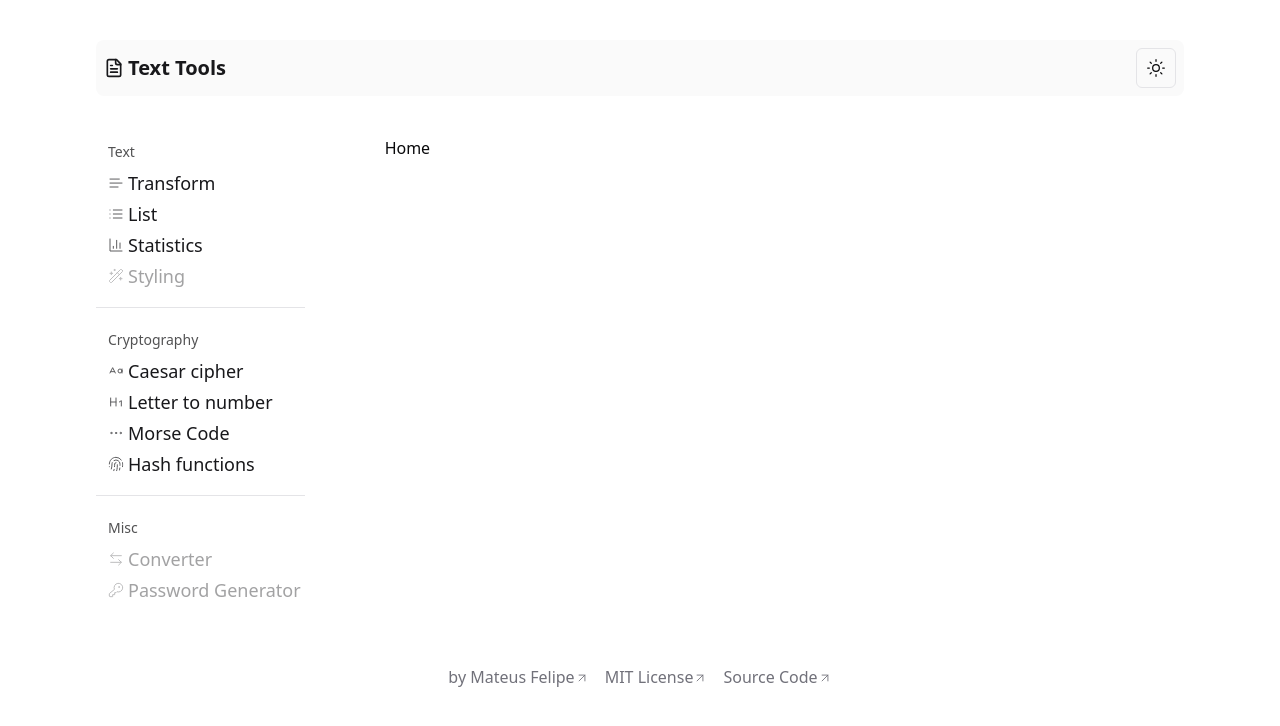
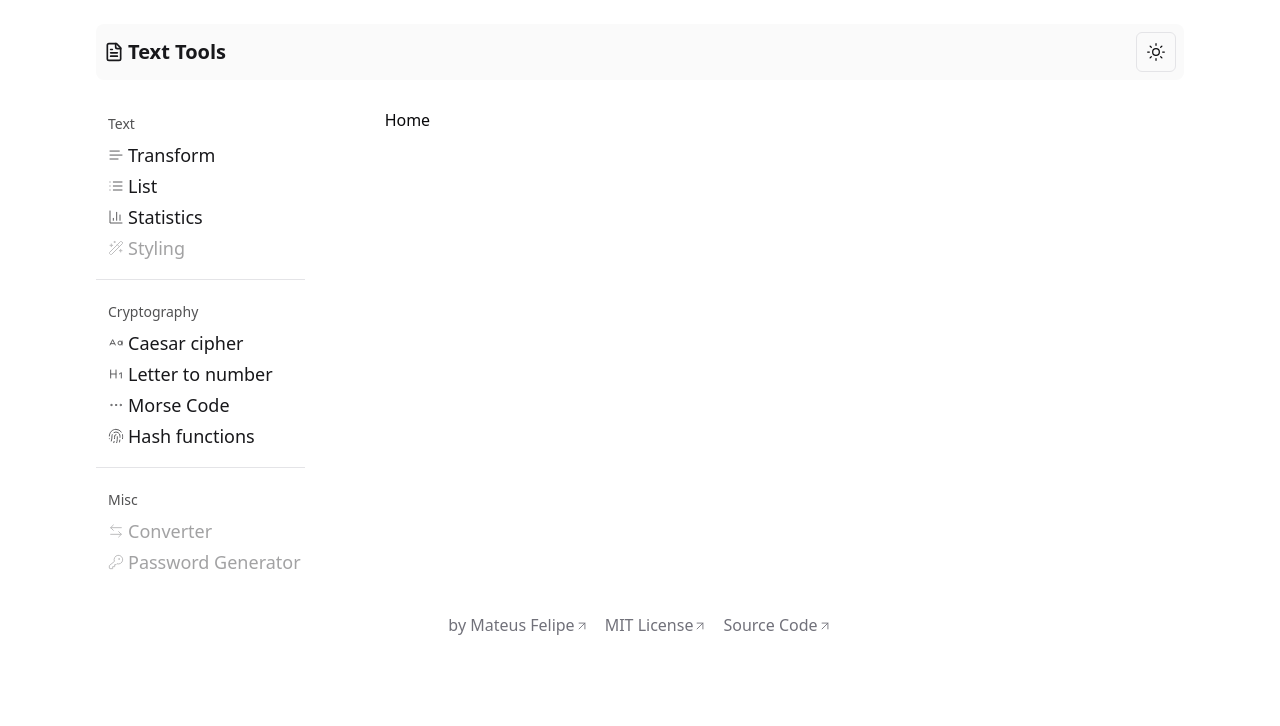
Before and after one commit to mateusfg7/text-tools, a Next.js app: page / in a window 1280 px wide. Shown: the top 726 px of the page. Built offline with nearby package versions, Linux system fonts and the light colour scheme.

Commit message:
feat(ui): improve layout spaces

```diff
--- a/src/app/_components/footer.tsx
+++ b/src/app/_components/footer.tsx
@@ -17,7 +17,7 @@ const Link = ({ text, className, ...props }: LinkProps) => (
 
 export function Footer() {
   return (
-    <footer className="flex justify-center items-center flex-wrap p-6 gap-4">
+    <footer className="flex justify-center items-center flex-wrap gap-4 py-3">
       <Link
         href="https://mateusf.com?ref=https://text.mateusf.com"
         text="by Mateus Felipe"
--- a/src/app/_components/navbar.tsx
+++ b/src/app/_components/navbar.tsx
@@ -35,7 +35,7 @@ type Props = {
 }
 export function Navbar({ isOnDrawer = false }: Props) {
   return (
-    <div className="space-y-4 text-lg p-7 md:p-0">
+    <div className="space-y-4 text-lg p-7 md:p-0 max-h-dvh overflow-y-auto md:max-h-[calc(100vh-9rem)]">
       <Section title="Text">
         <NavbarItem
           isOnDrawer={isOnDrawer}
--- a/src/app/layout.tsx
+++ b/src/app/layout.tsx
@@ -35,7 +35,7 @@ export default function RootLayout({
           data-website-id={process.env.UMAMI_WEBSITE_ID}
         />
       </head>
-      <body className={`${inter.variable} p-5 md:px-24 md:py-10`}>
+      <body className={`${inter.variable} p-5 md:px-24 md:py-6`}>
         <ThemeProvider
           attribute="class"
           defaultTheme="system"
@@ -43,7 +43,7 @@ export default function RootLayout({
           disableTransitionOnChange
         >
           <Toaster />
-          <div className="flex flex-col gap-10">
+          <div className="flex flex-col gap-7">
             <Header />
             <div className="flex-1 gap-20 md:flex">
               <div className="hidden md:block">
```
